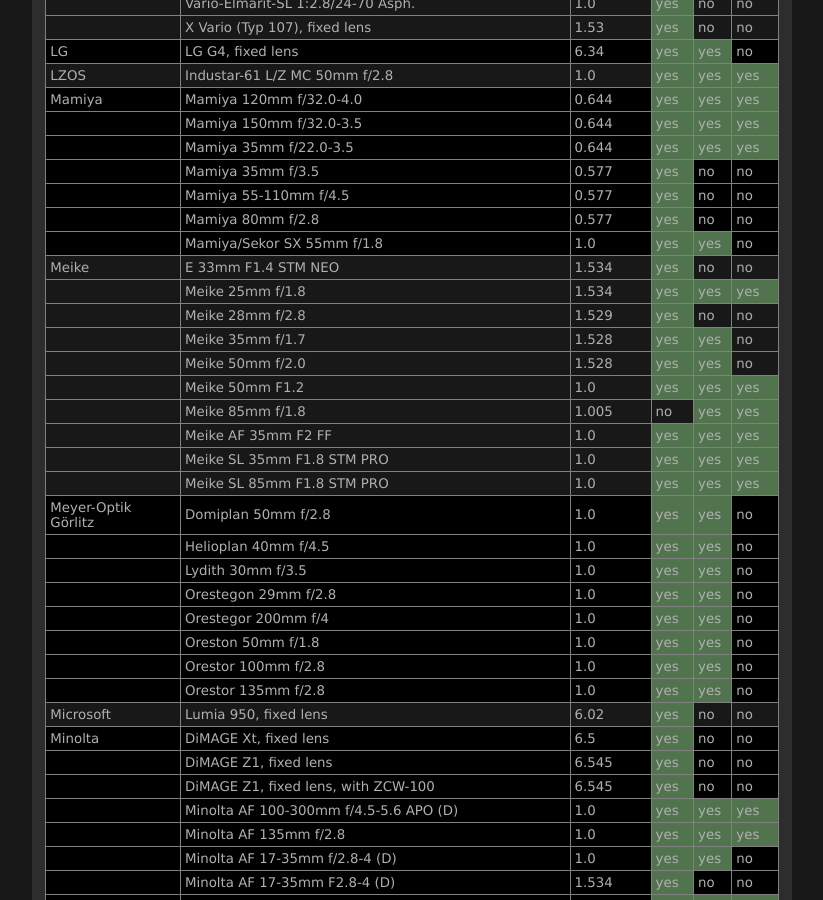
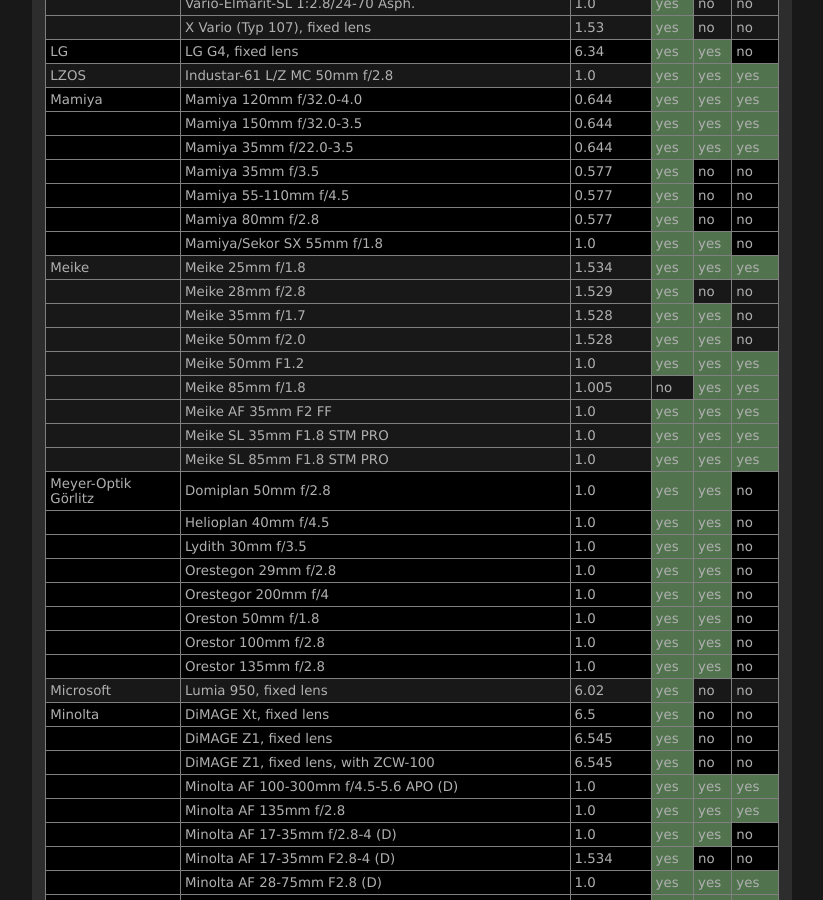
Before and after one commit to lensfun/lensfun.github.io, a Jekyll site: the page built from _posts/lenslist/2999-12-31-Lenslist-master.md, in a window 1280 px wide and 900 px high, scrolled down 11200 px. Shown: the whole window, without its empty margins (284-1107 px from the left). Built offline with Jekyll 4.4.1, drawn with Linux system fonts in a browser that asks for light colours.

Commit message:
Update master lens list from GitHub Actions

```diff
--- a/_posts/lenslist/2999-12-31-Lenslist-master.md
+++ b/_posts/lenslist/2999-12-31-Lenslist-master.md
@@ -463,8 +463,7 @@ This list was generated on 2026-08-05 from current Lensfun sources. Your Lensfun
 <tr class="lenslist-bg1"><td></td><td>Mamiya 55-110mm f/4.5</td><td>0.577</td><td class="lenslist-highlight lenslist-check">yes</td><td class="lenslist-check">no</td><td class="lenslist-check">no</td></tr>
 <tr class="lenslist-bg1"><td></td><td>Mamiya 80mm f/2.8</td><td>0.577</td><td class="lenslist-highlight lenslist-check">yes</td><td class="lenslist-check">no</td><td class="lenslist-check">no</td></tr>
 <tr class="lenslist-bg1"><td></td><td>Mamiya/Sekor SX 55mm f/1.8</td><td>1.0</td><td class="lenslist-highlight lenslist-check">yes</td><td class="lenslist-highlight lenslist-check">yes</td><td class="lenslist-check">no</td></tr>
-<tr class="lenslist-bg2"><td>Meike</td><td>E 33mm F1.4 STM NEO</td><td>1.534</td><td class="lenslist-highlight lenslist-check">yes</td><td class="lenslist-check">no</td><td class="lenslist-check">no</td></tr>
-<tr class="lenslist-bg2"><td></td><td>Meike 25mm f/1.8</td><td>1.534</td><td class="lenslist-highlight lenslist-check">yes</td><td class="lenslist-highlight lenslist-check">yes</td><td class="lenslist-highlight lenslist-check">yes</td></tr>
+<tr class="lenslist-bg2"><td>Meike</td><td>Meike 25mm f/1.8</td><td>1.534</td><td class="lenslist-highlight lenslist-check">yes</td><td class="lenslist-highlight lenslist-check">yes</td><td class="lenslist-highlight lenslist-check">yes</td></tr>
 <tr class="lenslist-bg2"><td></td><td>Meike 28mm f/2.8</td><td>1.529</td><td class="lenslist-highlight lenslist-check">yes</td><td class="lenslist-check">no</td><td class="lenslist-check">no</td></tr>
 <tr class="lenslist-bg2"><td></td><td>Meike 35mm f/1.7</td><td>1.528</td><td class="lenslist-highlight lenslist-check">yes</td><td class="lenslist-highlight lenslist-check">yes</td><td class="lenslist-check">no</td></tr>
 <tr class="lenslist-bg2"><td></td><td>Meike 50mm f/2.0</td><td>1.528</td><td class="lenslist-highlight lenslist-check">yes</td><td class="lenslist-highlight lenslist-check">yes</td><td class="lenslist-check">no</td></tr>
```
